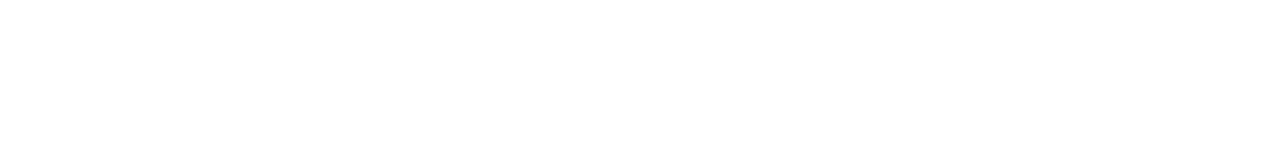
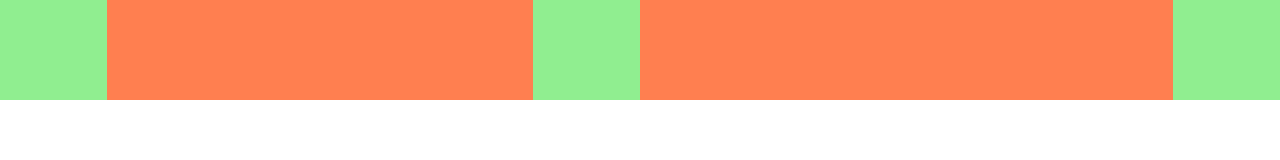
Before and after one commit to MatMagliano/-html-css-bootstrap-freelancer, a plain HTML site: page index.html in a window 1280 px wide. Drawn offline with nearby package versions, Linux system fonts and the light colour scheme.

Commit message:
blocchi nav

```diff
--- a/css/style.css
+++ b/css/style.css
@@ -0,0 +1,11 @@
+/* debug */
+/* [class*="container"] {
+  background-color: lightyellow;
+} */
+[class*="row"] {
+  background-color: lightgreen;
+}
+[class*="col-"] {
+  height: 100px;
+  background-color: coral;
+}
--- a/index.html
+++ b/index.html
@@ -6,12 +6,21 @@
     <!-- Latest compiled and minified CSS -->
     <link rel="stylesheet" href="https://maxcdn.bootstrapcdn.com/bootstrap/3.3.7/css/bootstrap.min.css" integrity="sha384-BVYiiSIFeK1dGmJRAkycuHAHRg32OmUcww7on3RYdg4Va+PmSTsz/K68vbdEjh4u" crossorigin="anonymous">
     <!-- style -->
-    <link rel="stylesheet" href="/css/style.css">
+    <link rel="stylesheet" href="css/style.css">
     <title>FREELANCER</title>
   </head>
   <body>
     <!-- header -->
-    <header> </header>
+    <header id="nav">
+      <div class="container-fluid">
+        <div class="row">
+          <div class="col-xs-4 col-xs-offset-1"></div>
+          <div class="col-xs-5 col-xs-offset-1"></div>
+        </div>
+      </div>
+
+
+    </header>
 
     <!-- main -->
     <main>
```
